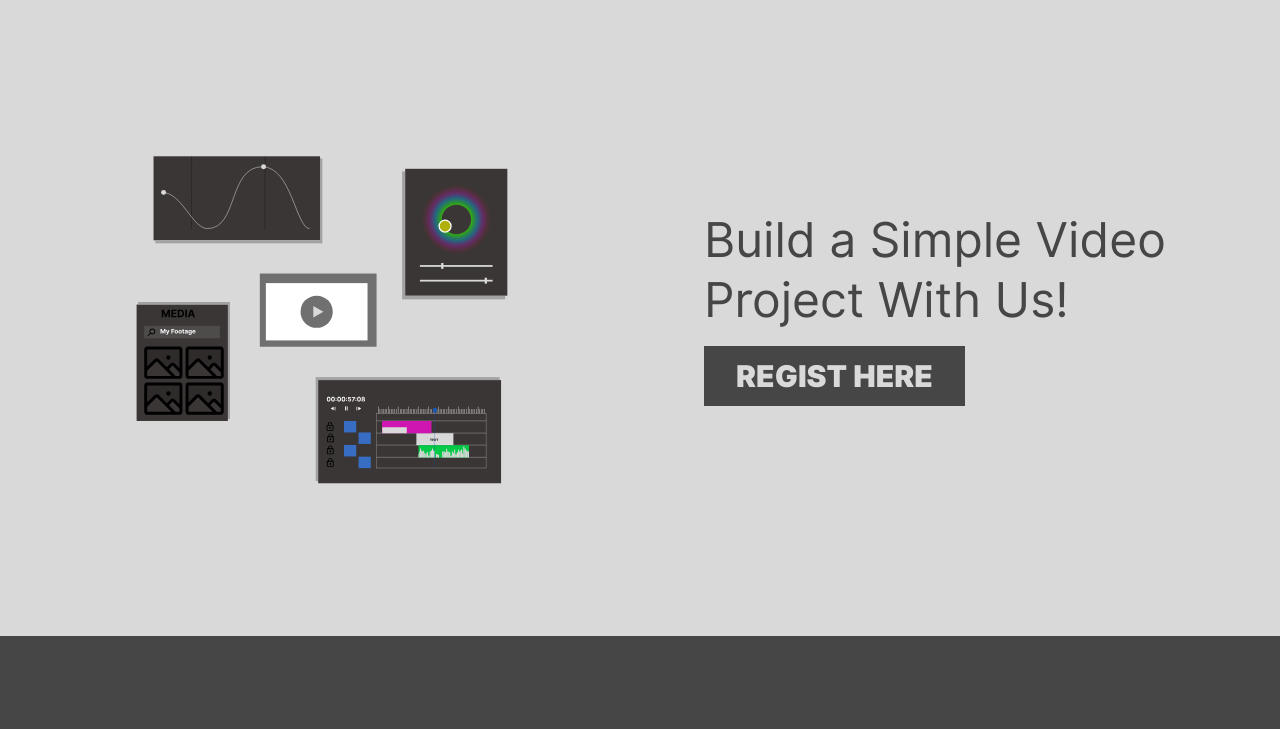
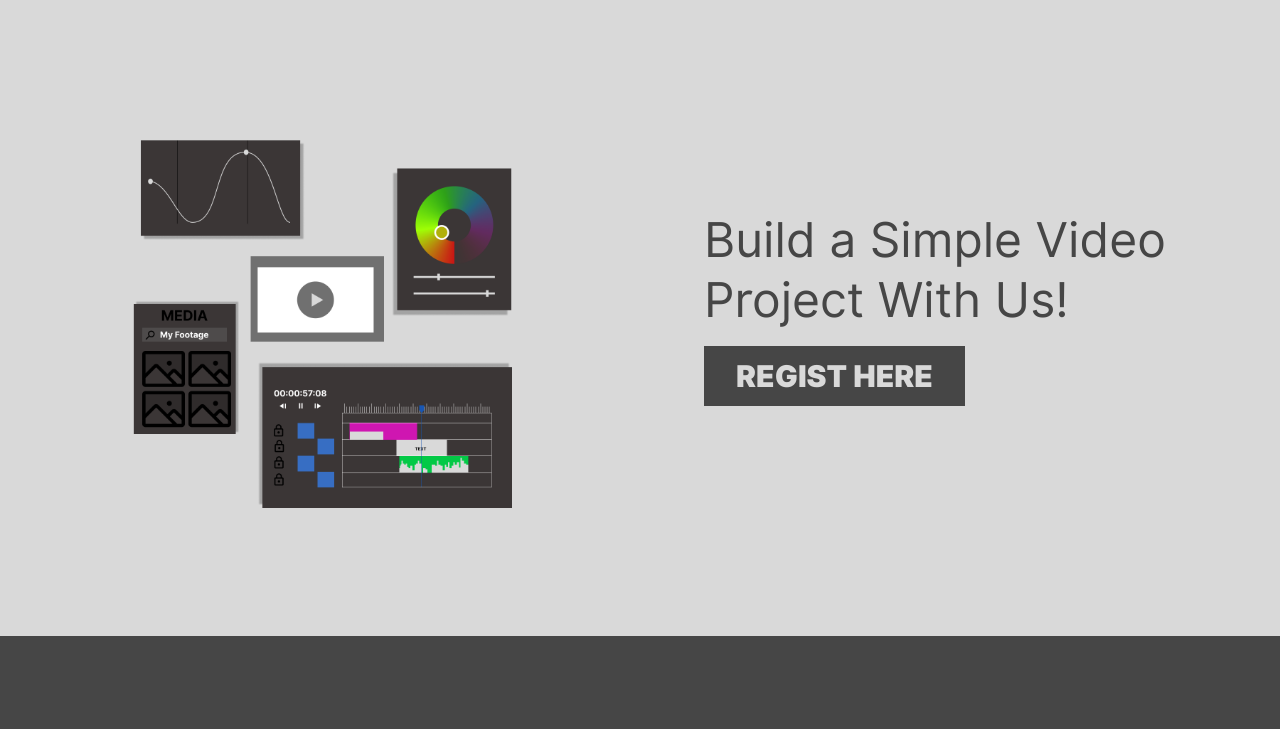
Before and after one commit to al-arifi/Lands.co, a plain HTML site: page index.html in a window 1280 px wide. Shown: the part 1580-2309 px from the top of the page. Drawn offline with nearby package versions, Linux system fonts and the light colour scheme; a web font is replaced by a local one.

Commit message:
ganti poster design

```diff
--- a/index.html
+++ b/index.html
@@ -65,7 +65,7 @@
     <!-- Design Grafis -->
     <div class="pt-24 pb-32 flex" style="width: auto; background-color: #d9d9d9;">
         <div class="w-1/2">
-            <img class="w-3/5 mx-auto" src="./Assets/poster.svg" alt="">
+            <img class="w-3/5 mx-auto" src="./Assets/poster design.png" alt="">
         </div>
         <div class="w-1/2 flex flex-col justify-evenly">
             <div>
@@ -105,24 +105,6 @@
                 <h1 class="absolute top-32 left-56 text-2xl" style="font-family: inter-bolditalic;">Muhammad <span class="whitespace-nowrap">Hafizh Al Arifi</span></h1>
             </div>
         </div>
-        <!-- <div class="pt-24 flex">
-            <div class="basis-1/2 grid">
-                <div class="w-52 h-72 bg-black justify-self-start">
-
-                </div>
-                <div class="w-52 h-72 bg-black justify-self-end">
-
-                </div>
-            </div>
-            <div class="basis-1/2 flex flex-col justify-evenly">
-                <div class="w-52 h-72 bg-black mx-auto m-4">
-
-                </div>
-                <div class="w-52 h-72 bg-black mx-auto m-4">
-
-                </div>
-            </div>
-        </div> -->
     </div>
 
     <!-- Footer -->
```
Also changed, not shown: Assets/poster design.png (added).
